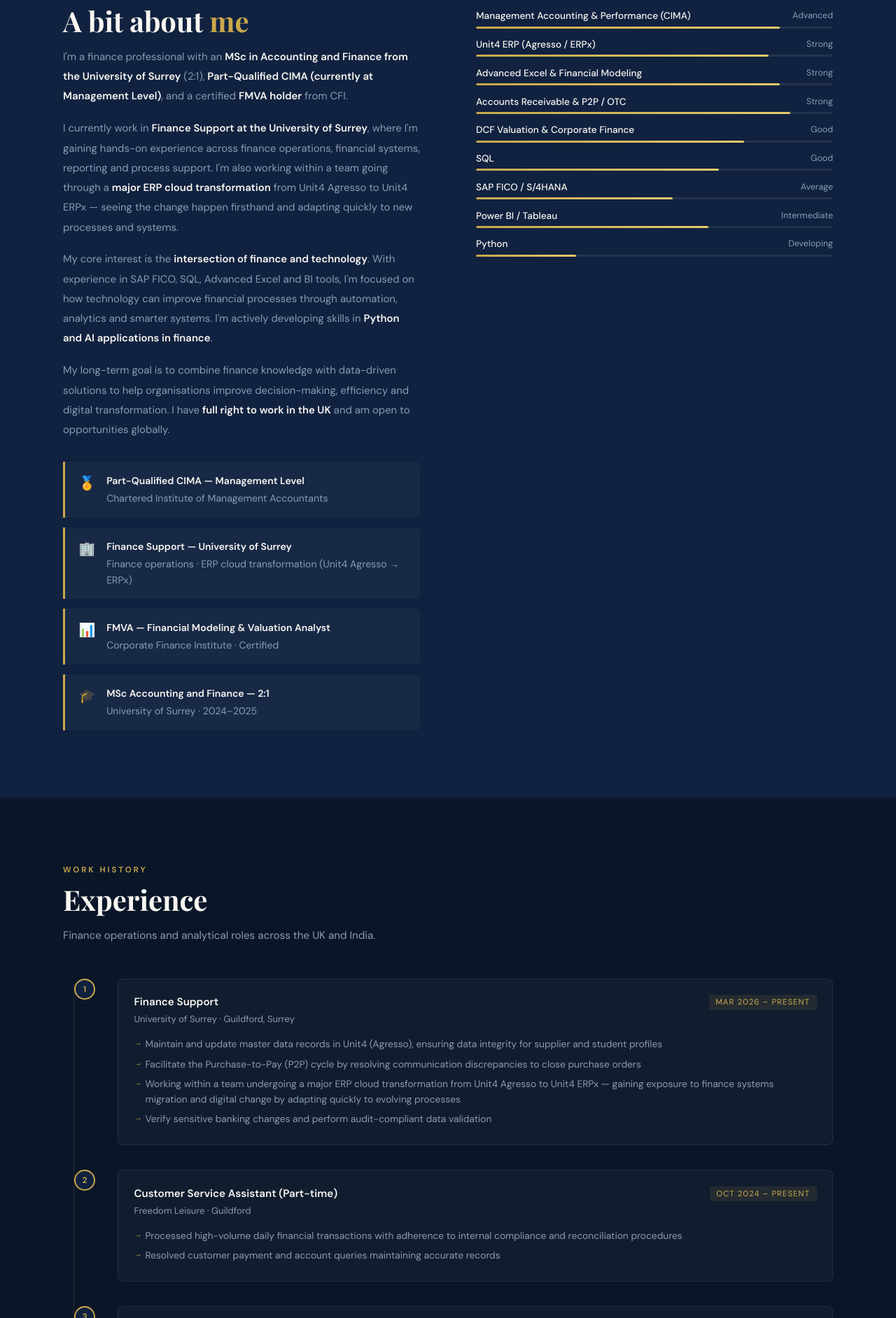
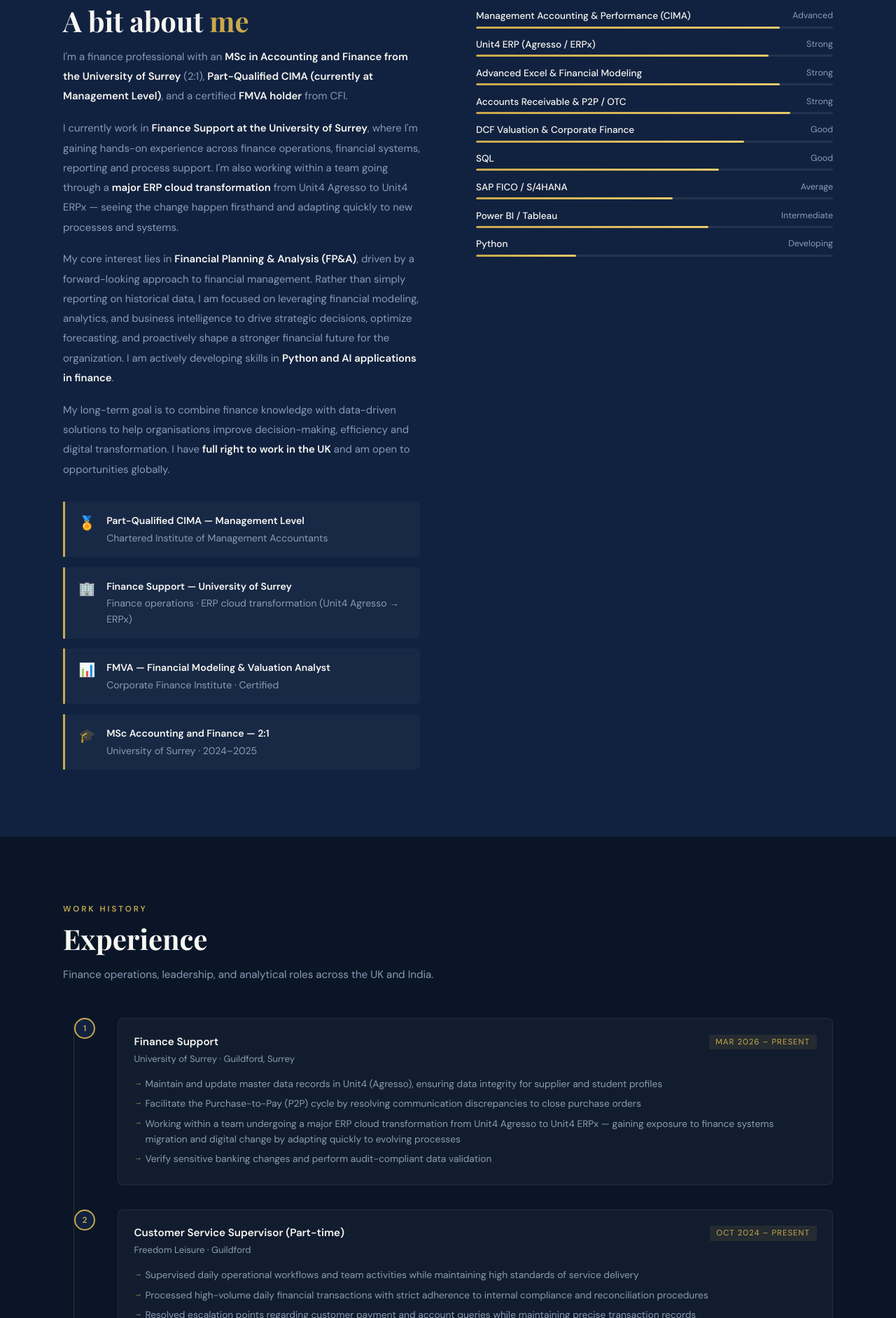
Before and after one commit to deepdas121212-oss/My-Portfolio, a plain HTML site: page index.html in a window 1280 px wide. Shown: the part 916-2800 px from the top of the page at 70% size. Drawn offline with nearby package versions, Linux system fonts and the light colour scheme.

Commit message:
Update index.html

```diff
--- a/index.html
+++ b/index.html
@@ -450,10 +450,10 @@
 <section class="hero" id="home">
   <div class="hero-inner">
     <div>
-      <div class="hero-tag">Finance · Technology · Digital Transformation</div>
+      <div class="hero-tag">FP&A · Financial Analysis · Management Accounting</div>
       <h1>Deep<br><span>Das</span></h1>
       <p class="hero-sub">
-        Finance professional with an MSc in Accounting & Finance and Part-Qualified CIMA (Management Level). Certified Financial Modeling & Valuation Analyst (FMVA). Currently in Finance Support at the University of Surrey — contributing to a major ERP cloud transformation from Unit4 Agresso to Unit4 ERPx. Building technical skills in Python, SQL, Power BI, Tableau, and AI applications in finance.
+        Finance professional with an MSc in Accounting & Finance and Part-Qualified CIMA (Management Level). Certified Financial Modeling & Valuation Analyst (FMVA). Currently in Finance Support at the University of Surrey — contributing to a major ERP cloud transformation from Unit4 Agresso to Unit4 ERPx. Focused on forward-looking financial modeling, planning, and analytics to drive strategic decision-making.
       </p>
       <div class="hero-btns">
         <a href="#projects" class="btn-primary">See My Work</a>
@@ -490,7 +490,7 @@
         <h2 class="title">A bit about <span style="color:var(--accent)">me</span></h2>
         <p>I'm a finance professional with an <strong>MSc in Accounting and Finance from the University of Surrey</strong> (2:1), <strong>Part-Qualified CIMA (currently at Management Level)</strong>, and a certified <strong>FMVA holder</strong> from CFI.</p>
         <p>I currently work in <strong>Finance Support at the University of Surrey</strong>, where I'm gaining hands-on experience across finance operations, financial systems, reporting and process support. I'm also working within a team going through a <strong>major ERP cloud transformation</strong> from Unit4 Agresso to Unit4 ERPx — seeing the change happen firsthand and adapting quickly to new processes and systems.</p>
-        <p>My core interest is the <strong>intersection of finance and technology</strong>. With experience in SAP FICO, SQL, Advanced Excel and BI tools, I'm focused on how technology can improve financial processes through automation, analytics and smarter systems. I'm actively developing skills in <strong>Python and AI applications in finance</strong>.</p>
+        <p>My core interest lies in <strong>Financial Planning & Analysis (FP&A)</strong>, driven by a forward-looking approach to financial management. Rather than simply reporting on historical data, I am focused on leveraging financial modeling, analytics, and business intelligence to drive strategic decisions, optimize forecasting, and proactively shape a stronger financial future for the organization. I am actively developing skills in <strong>Python and AI applications in finance</strong>.</p>
         <p>My long-term goal is to combine finance knowledge with data-driven solutions to help organisations improve decision-making, efficiency and digital transformation. I have <strong>full right to work in the UK</strong> and am open to opportunities globally.</p>
         <div class="about-highlights">
           <div class="hl">
@@ -573,7 +573,7 @@
   <div class="inner">
     <div class="label">Work History</div>
     <h2 class="title">Experience</h2>
-    <p class="subtitle">Finance operations and analytical roles across the UK and India.</p>
+    <p class="subtitle">Finance operations, leadership, and analytical roles across the UK and India.</p>
     <div class="timeline fade-in">
 
       <div class="t-item">
@@ -597,13 +597,14 @@
         <div class="t-dot">2</div>
         <div class="t-body">
           <div class="t-top">
-            <div class="t-role">Customer Service Assistant (Part-time)</div>
+            <div class="t-role">Customer Service Supervisor (Part-time)</div>
             <div class="t-date">Oct 2024 – Present</div>
           </div>
           <div class="t-company">Freedom Leisure · Guildford</div>
           <ul class="t-points">
-            <li>Processed high-volume daily financial transactions with adherence to internal compliance and reconciliation procedures</li>
-            <li>Resolved customer payment and account queries maintaining accurate records</li>
+            <li>Supervised daily operational workflows and team activities while maintaining high standards of service delivery</li>
+            <li>Processed high-volume daily financial transactions with strict adherence to internal compliance and reconciliation procedures</li>
+            <li>Resolved escalation points regarding customer payment and account queries while maintaining precise transaction records</li>
           </ul>
         </div>
       </div>
@@ -627,8 +628,10 @@
       <div class="t-item">
         <div class="t-dot">4</div>
         <div class="t-body">
-          <div class="t-role">Associate – Accounts Receivable</div>
-          <div class="t-date">Feb 2023 – Nov 2023</div>
+          <div class="t-top">
+            <div class="t-role">Associate – Accounts Receivable</div>
+            <div class="t-date">Feb 2023 – Nov 2023</div>
+          </div>
           <div class="t-company">Sunknowledge Services Inc. · Kolkata, India</div>
           <ul class="t-points">
             <li>Executed OTC operations for 50+ client accounts including payment allocation and timely posting of receipts</li>
```
